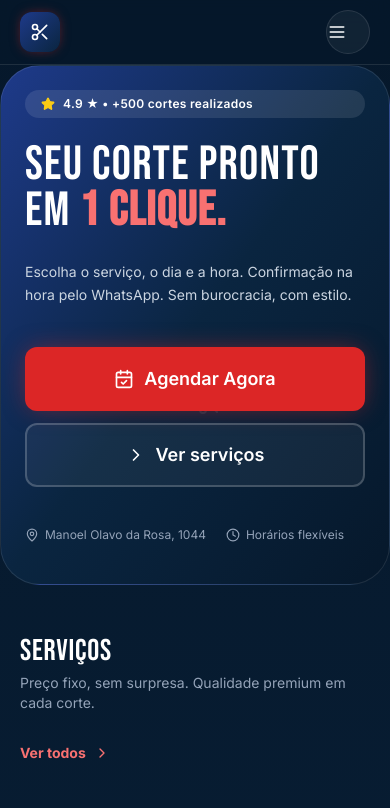
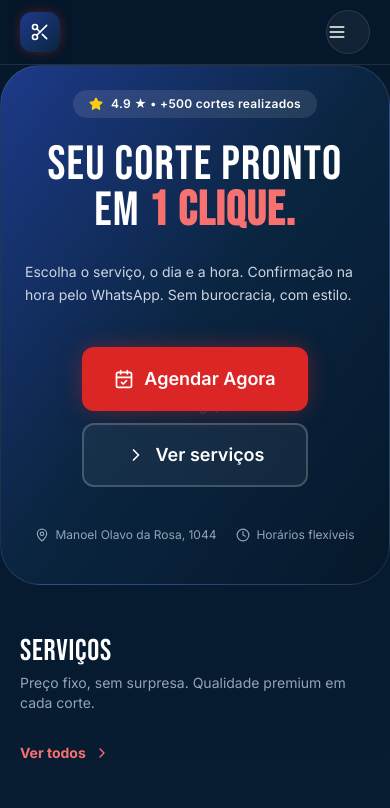
Before and after one commit to biel131yt-del/barbearia-araujo-novo-att, a Next.js app: page / in a window 390 px wide. Shown: the top 808 px of the page. Built offline with nearby package versions, Linux system fonts and the light colour scheme.

Commit message:
feat: Melhorar responsividade mobile e desktop no Hero e Header

```diff
--- a/components/Hero.tsx
+++ b/components/Hero.tsx
@@ -32,12 +32,12 @@ export default function Hero() {
         </svg>
       </div>
 
-      <div className="relative z-10 flex flex-col gap-4 md:gap-6">
+      <div className="relative z-10 flex flex-col gap-4 md:gap-6 items-center sm:text-center sm:items-start">
         <motion.div
           initial={{ opacity: 0, y: 10 }}
           animate={{ opacity: 1, y: 0 }}
           transition={{ duration: 0.6 }}
-          className="inline-flex items-center gap-2 rounded-full bg-white/10 px-4 py-1.5 text-xs font-semibold tracking-wide"
+          className="inline-flex items-center gap-2 rounded-full bg-white/10 px-4 py-1.5 text-xs font-semibold tracking-wide sm:ms-0"
         >
           <Star className="h-3.5 w-3.5 fill-yellow-400 text-yellow-400" />
           4.9 ★ • +500 cortes realizados
@@ -47,9 +47,9 @@ export default function Hero() {
           initial={{ opacity: 0, y: 10 }}
           animate={{ opacity: 1, y: 0 }}
           transition={{ duration: 0.8 }}
-          className="mt-2"
+          className="mt-2 sm:mt-4"
         >
-          <h1 className="font-display text-5xl leading-[0.95] tracking-wide md:text-7xl lg:text-8xl text-balance">
+          <h1 className="font-display text-5xl sm:text-6xl md:text-7xl lg:text-8xl leading-[0.95] tracking-wide text-center sm:text-left text-balance">
             SEU CORTE PRONTO EM{" "}
             <span className="text-red-400 font-extrabold">1 CLIQUE.</span>
           </h1>
```
